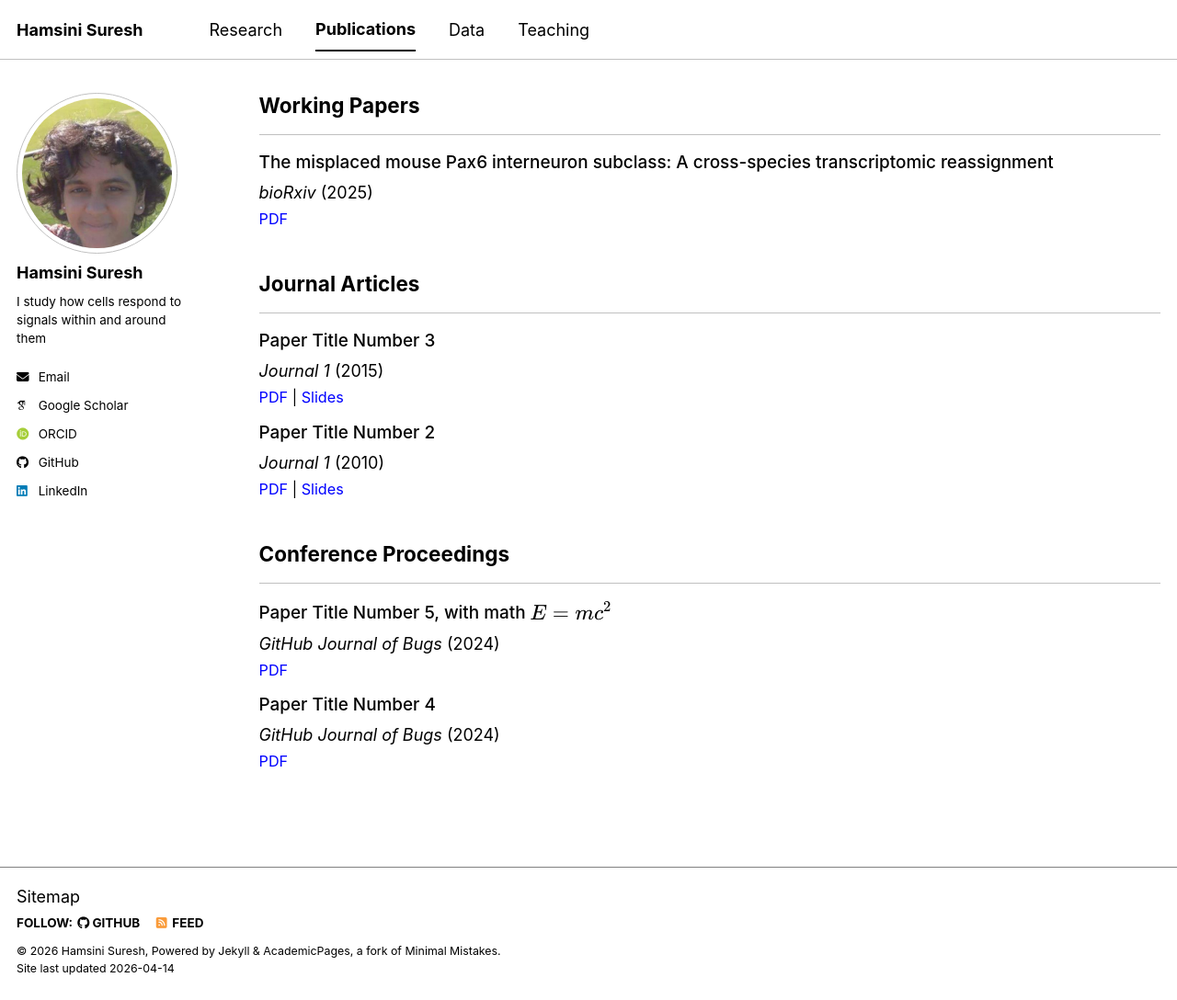
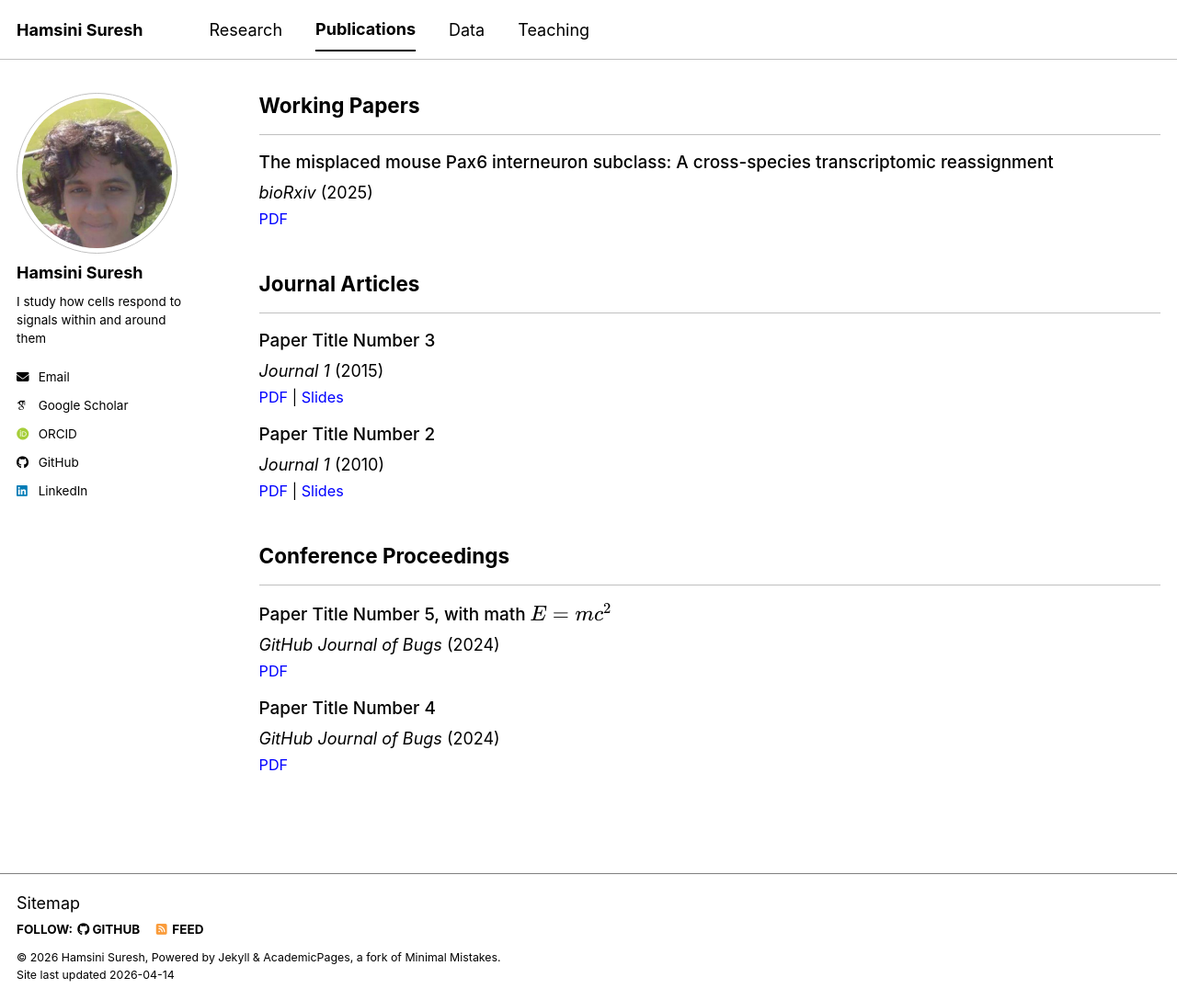
Before and after one commit to hamsinisuresh/hamsinisuresh.github.io, a Jekyll site: the page built from _pages/publications.html, in a window 1280 px wide and 1088 px high. Shown: the whole window at 92% size. Built offline with Jekyll 4.4.1, drawn with Linux system fonts in a browser that asks for light colours; some web fonts are replaced; a script bundle is joined from its source files by our own code; library files that are not in the unit come from our copies.

Commit message:
Update main.scss

```diff
--- a/assets/css/main.scss
+++ b/assets/css/main.scss
@@ -107,7 +107,7 @@
 ================================ */
 
 .pub-links {
-  margin: 0 0 0.8em 0 !important;   /* separation to next paper */
+  margin: 0 0 1em 0 !important;   /* separation to next paper */
   font-size: 0.9em;
 }
 
```
